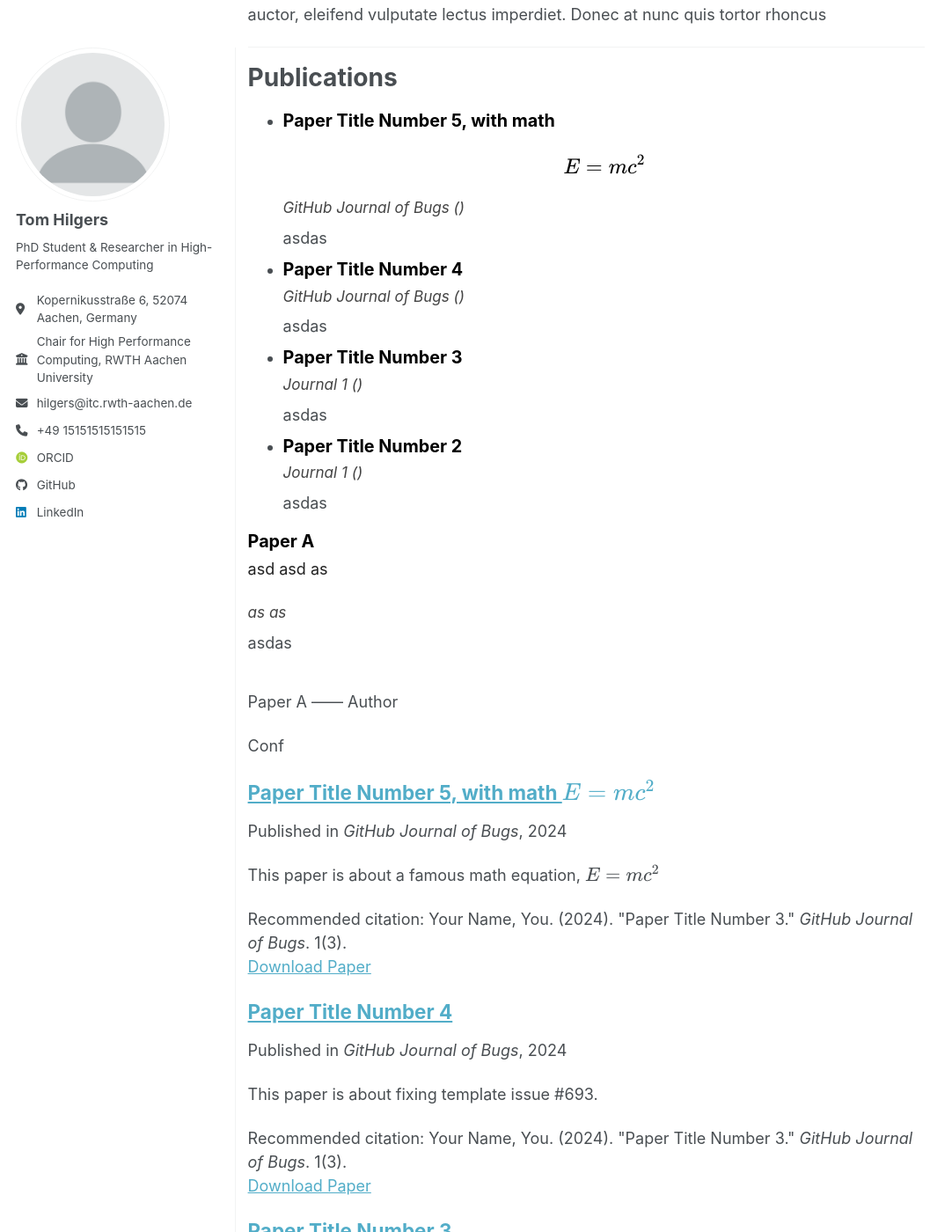
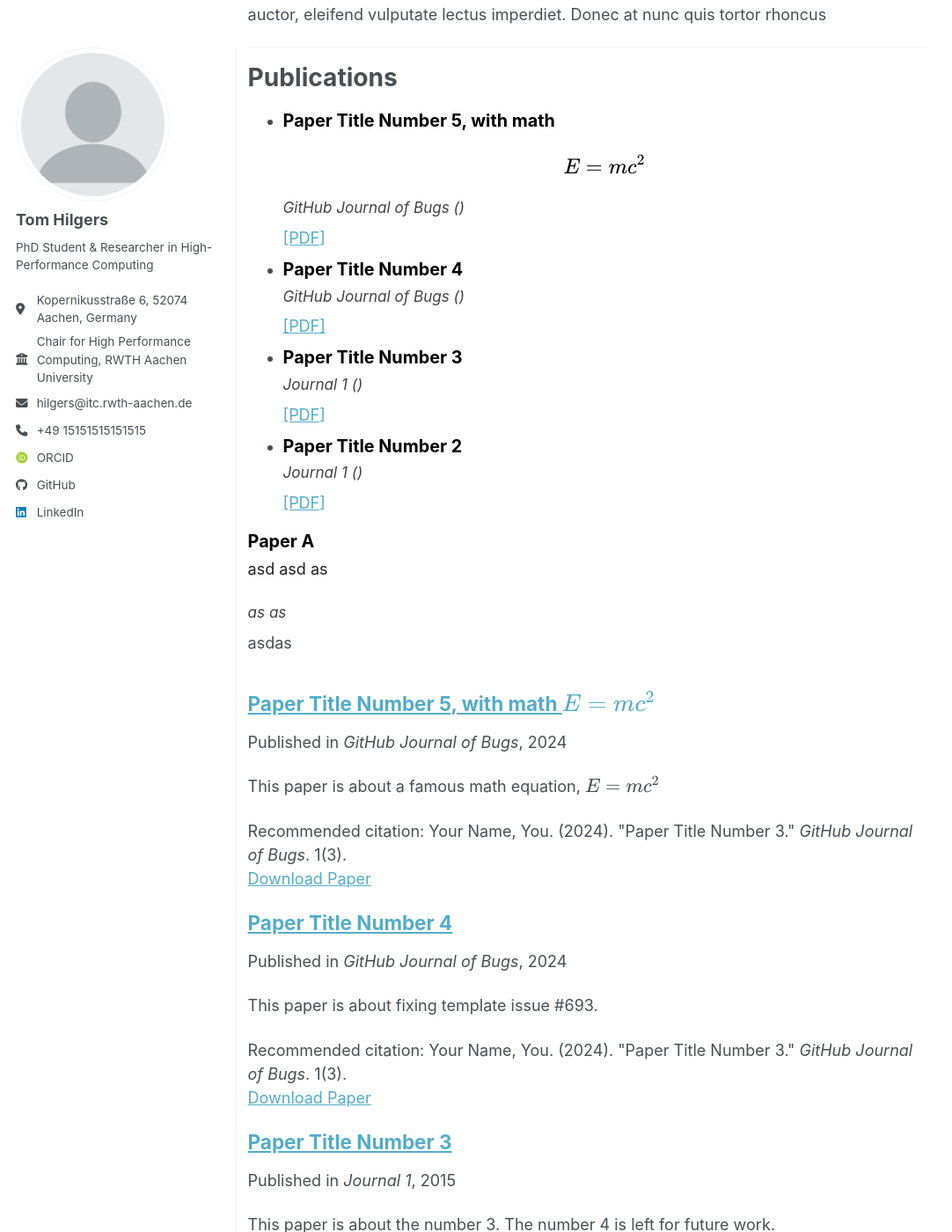
Before and after one commit to tomhilgers/tomhilgers.github.io, a Jekyll site: the page built from _pages/about.md, in a window 1280 px wide and 1400 px high, scrolled down 863 px. Shown: the whole window at 88% size, without its empty margins (0-1082 px from the left). Built offline with Jekyll 4.4.1, drawn with Linux system fonts in a browser that asks for light colours; some web fonts are replaced; a script bundle is joined from its source files by our own code; library files that are not in the unit come from our copies; a file with an impossible date is left out.

Commit message:
Update about.md

```diff
--- a/_pages/about.md
+++ b/_pages/about.md
@@ -35,7 +35,23 @@ Publications
         <h3 class="publication-title"> {{ post.title }}</h3>
         <div class="publication-authors"> {{ post.authors }}</div>
         <div class="publication-venue"> {{ post.venue }} ({{ post.year }}) </div>
-        <div class="publication-links"> asdas </div>
+        <div class="publication-links">
+          {% if post.paperurl %}
+            <a href="{{post.paperurl}}" target="_blank" rel="noopener noreferrer">[PDF]</a>
+          {% endif %}
+          {% if post.doi %}
+            <a href="{{post.doi}}" target="_blank" rel="noopener noreferrer">[DOI]</a>
+          {% endif %}
+          {% if post.code %}
+            <a href="{{post.code}}" target="_blank" rel="noopener noreferrer">[Code]</a>
+          {% endif %}
+          {% if post.bibtex %}
+            <details>
+              <summary>[BibTeX]</summary>
+              {{post.bibtex}}
+            </details>
+          {% endif %}
+        </div>
      </li>
   {% endfor %}
 </ul>
@@ -49,11 +65,6 @@ Publications
     </div>
   </article>
 
-  Paper A
-  ------
-  Author
-
-  Conf
 
 
 
```
